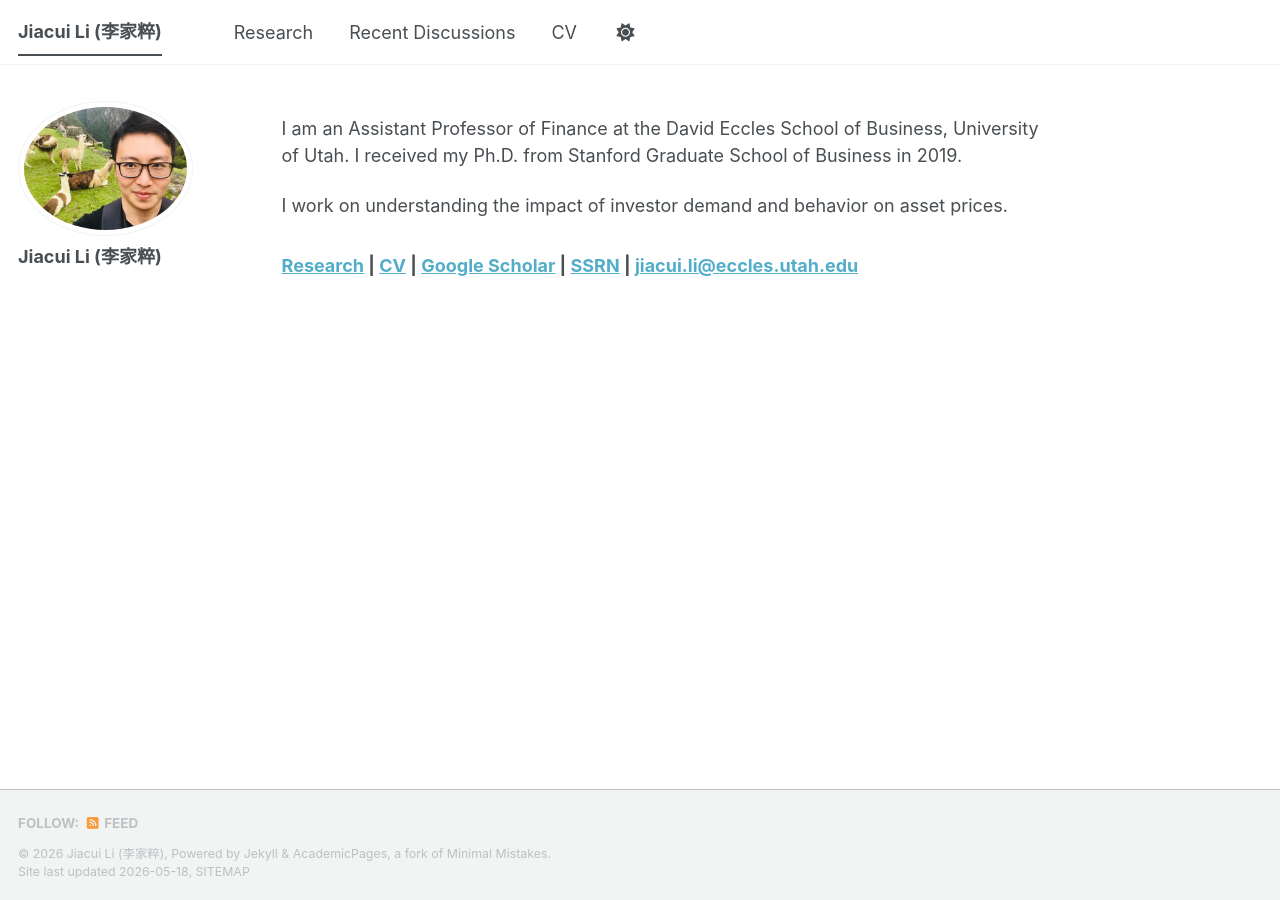
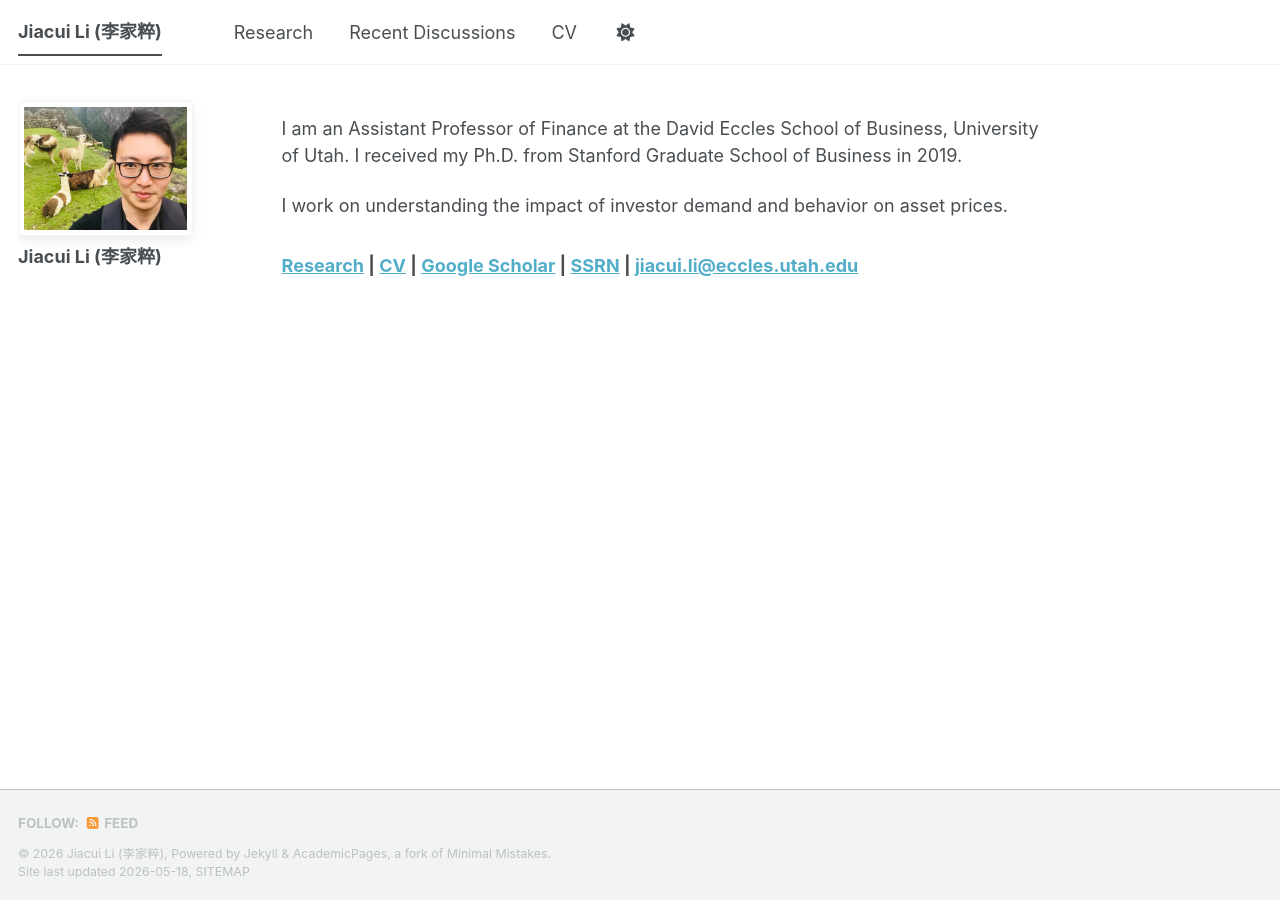
Before and after one commit to slowestLearner/slowestLearner.github.io, a Jekyll site: the page built from _pages/about.md, in a window 1280 px wide. Built offline with Jekyll 4.4.1, drawn with Linux system fonts in a browser that asks for light colours; a script bundle is joined from its source files by our own code; library files that are not in the unit come from our copies.

Commit message:
make rectangular pic

```diff
--- a/_includes/head/custom.html
+++ b/_includes/head/custom.html
@@ -3,15 +3,34 @@
 <!-- start custom head snippets -->
 
 <!-- Support for Academicons -->
-<link rel="stylesheet" href="{{ base_path }}/assets/css/academicons.css"/>
+<link rel="stylesheet" href="{{ base_path }}/assets/css/academicons.css" />
 
 <!-- favicon from https://commons.wikimedia.org/wiki/File:OOjs_UI_icon_academic-progressive.svg -->
-<link rel="apple-touch-icon" sizes="180x180" href="{{ base_path }}/images/apple-touch-icon-180x180.png"/>
-<link rel="icon" type="image/svg+xml" href="{{ base_path }}/images/favicon.svg"/>
-<link rel="icon" type="image/png" href="{{ base_path }}/images/favicon-32x32.png" sizes="32x32"/>
-<link rel="icon" type="image/png" href="{{ base_path }}/images/favicon-192x192.png" sizes="192x192"/>
-<link rel="manifest" href="{{ base_path }}/images/manifest.json"/>
-<link rel="icon" href="/images/favicon.ico"/>
-<meta name="theme-color" content="#ffffff"/>
+<link rel="apple-touch-icon" sizes="180x180" href="{{ base_path }}/images/apple-touch-icon-180x180.png" />
+<link rel="icon" type="image/svg+xml" href="{{ base_path }}/images/favicon.svg" />
+<link rel="icon" type="image/png" href="{{ base_path }}/images/favicon-32x32.png" sizes="32x32" />
+<link rel="icon" type="image/png" href="{{ base_path }}/images/favicon-192x192.png" sizes="192x192" />
+<link rel="manifest" href="{{ base_path }}/images/manifest.json" />
+<link rel="icon" href="/images/favicon.ico" />
+<meta name="theme-color" content="#ffffff" />
+
+<style>
+    /* Make profile picture rectangular and "prettier" */
+    .author__avatar img {
+        border-radius: 4px !important;
+        /* Rectangular with a tiny bit of rounding for a modern look */
+        box-shadow: 0 4px 12px rgba(0, 0, 0, 0.08);
+        /* Adds subtle depth */
+        border: 1px solid rgba(0, 0, 0, 0.05);
+        /* Defines the edge against the white background */
+        transition: transform 0.2s ease;
+        /* Smooth hover effect */
+    }
+
+    .author__avatar img:hover {
+        transform: scale(1.02);
+        /* Very slight pop when someone hovers */
+    }
+</style>
 
 <!-- end custom head snippets -->
```
